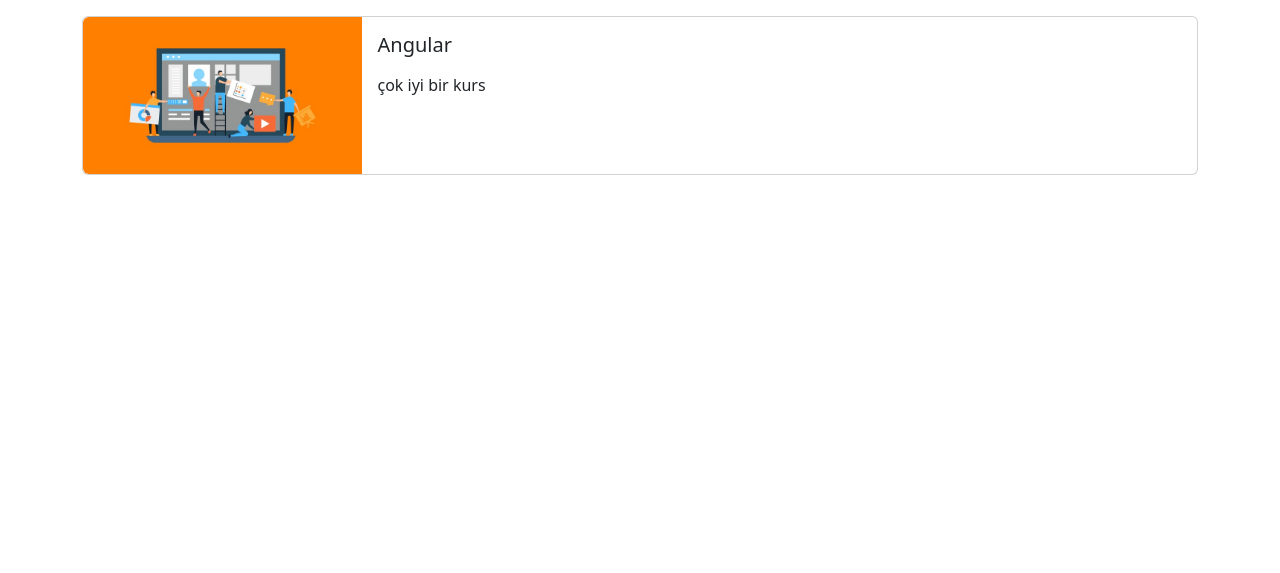
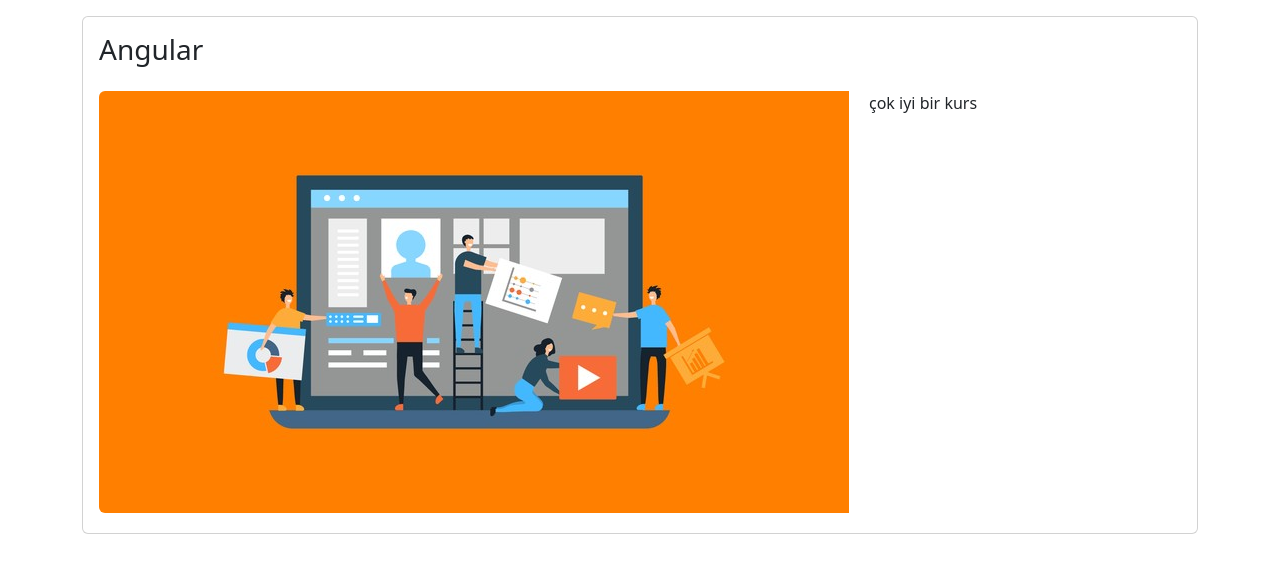
Before and after one commit to SezginKahraman/blog-app, a Django app: page /blogs/angular in a window 1280 px wide. Shown: the part 56-629 px from the top of the page. Run offline with Django 5.2, Linux system fonts and the light colour scheme; data comes from the database, SQL or seed files in the repository; some libraries are stand-ins or nearby versions.

Commit message:
making design better.

```diff
--- a/blogapp/blog/templates/blog/blog-details.html
+++ b/blogapp/blog/templates/blog/blog-details.html
@@ -11,12 +11,10 @@
       <div class="col-12">
         <div class="card mb-3">
           <div class="row g-0">
-            <div class="col-md-3">
-              <img src="{{ blog.image.url }}" class="img-fluid rounded-start" alt="..." />
-            </div>
-            <div class="col-md-9">
+            <div class="col-md-12">
               <div class="card-body">
-                <h5 class="card-title">{{ blog.title }}</h5>
+                <h1 class="card-title h3 mb-4">{{ blog.title|title }}</h1>
+                <img src="{{ blog.image.url }}" class="img-fluid rounded-start" alt="..." style="float:left; margin-right:20px;margin-bottom:20px;" />
                 <p class="card-text">{{ blog.description|safe }}</p>
               </div>
             </div>
--- a/blogapp/templates/partials/_navbar.html
+++ b/blogapp/templates/partials/_navbar.html
@@ -1,6 +1,8 @@
 <nav class="navbar navbar-dark bg-primary navbar-expand-lg">
   <div class="container">
     <a href="{% url 'home' %}" class="navbar-brand">BlogApp</a>
+    <button class="navbar-toggler" type="button" data-bs-toggle="collapse" data-bs-target="#navbarNav" aria-controls="navbarNav" aria-expanded="false" aria-label="Toggle navigation"><span class="navbar-toggler-icon"></span></button>
+    <div class="collapse navbar-collapse" id="navbarNav">
       <ul class="navbar-nav me-auto">
         <li class="nav-item">
           <a href="{% url 'home' %}" class="nav-link">Home</a>
@@ -27,4 +29,5 @@
         {% endif %}
       </ul>
     </div>
+  </div>
 </nav>
```
Lines whose indentation alone changed are shown as unchanged.
